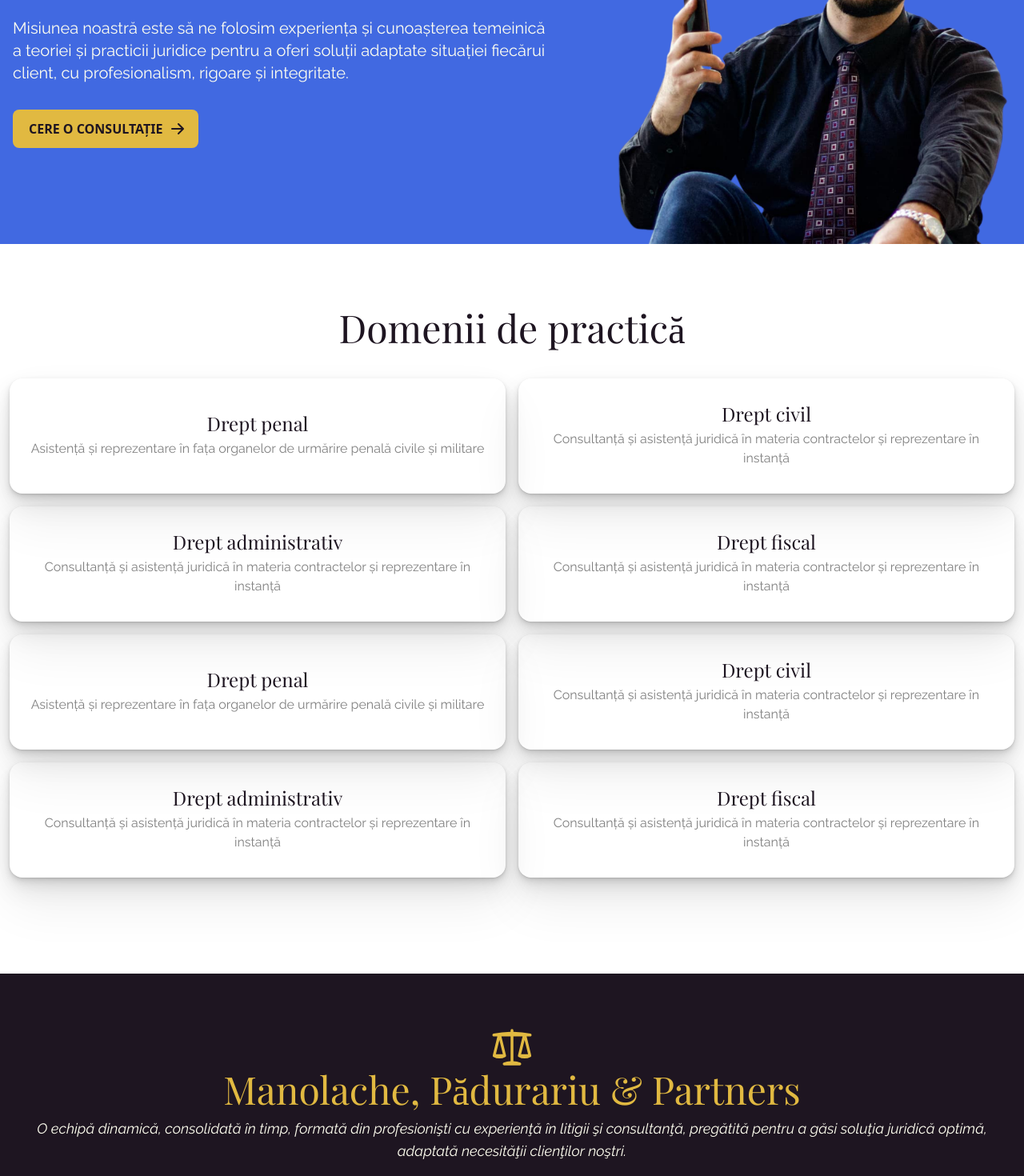
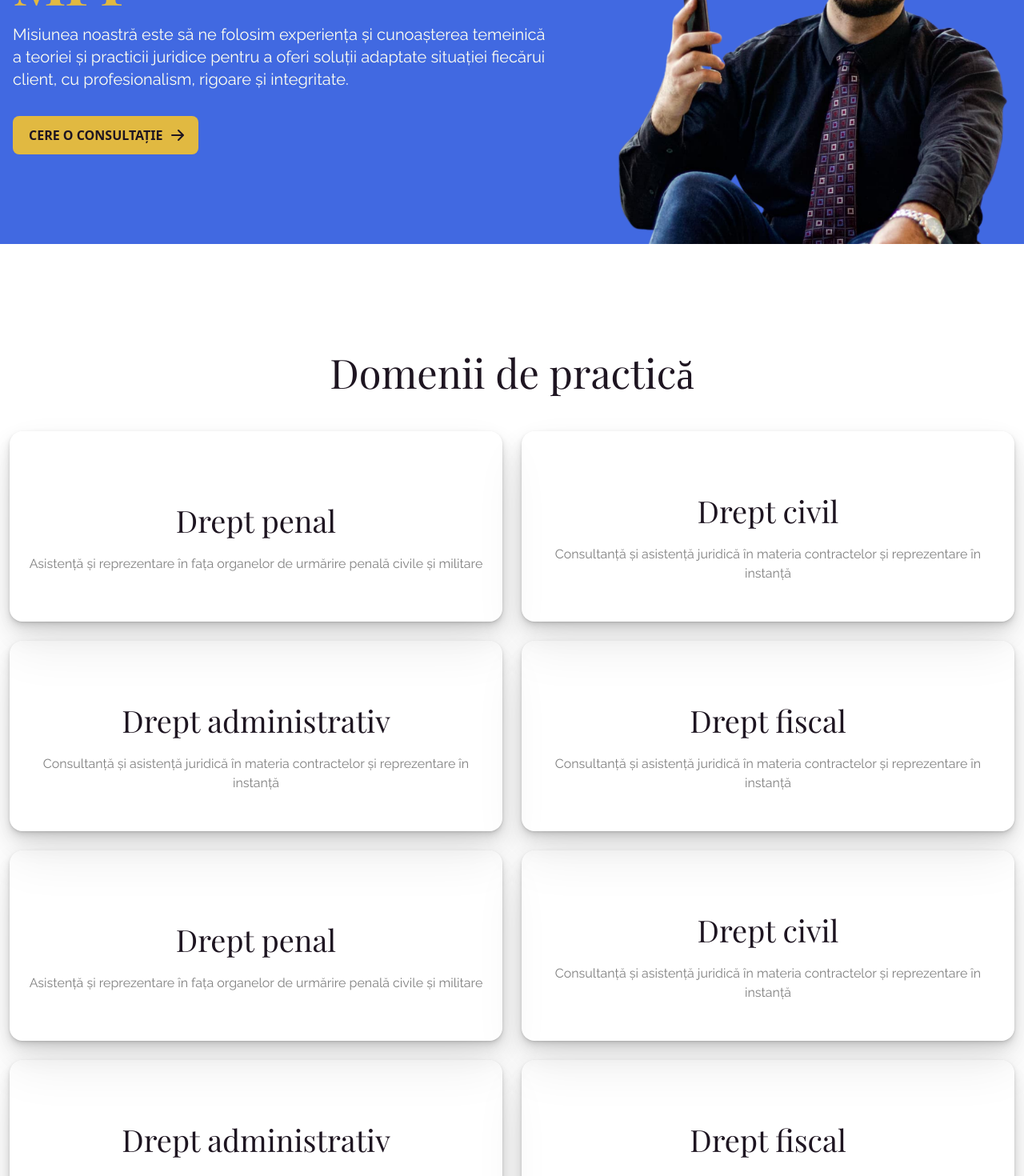
Before and after one commit to DCi-dev/lawfirm-website, a Next.js app: page / in a window 1280 px wide. Shown: the part 260-1730 px from the top of the page at 80% size. Built offline with nearby package versions, Linux system fonts and the light colour scheme; a web font is replaced by a local one.

Commit message:
Update Navbar Practice Hero

```diff
--- a/components/common/navbar/Navbar.js
+++ b/components/common/navbar/Navbar.js
@@ -11,7 +11,7 @@
 	return (
 		<>
 			<nav className='bg-ivory px-2 sm:px-4 py-2.5  fixed w-full z-20 top-0 left-0 border-b border-gold'>
-				<div class='container flex flex-wrap justify-between items-center mx-auto max-w-7xl'>
+				<div className='container flex flex-wrap justify-between items-center mx-auto max-w-7xl'>
 					<Link href='/'>
 						<a className='flex items-center'>
 							<svg
@@ -27,9 +27,9 @@
 					</Link>
 
 					{/* Menu */}
-					<div class='flex md:order-2'>
+					<div className='flex md:order-2'>
 						{/* Click to Dial button */}
-						<button className='text-white bg-blue hover:bg-gold focus:ring-4 focus:outline-none focus:ring-blue-300 font-medium rounded-lg text-sm px-5 py-2.5 text-center mr-3 md:mr-0'>
+						<button className='text-white bg-blue hover:bg-gold focus:ring-4 focus:outline-none focus:ring-blue-300 font-medium rounded-lg text-sm px-5 py-2.5 text-center mr-3 md:mr-0 hover:scale-105 transform transition duration-300 ease-in-out'>
 							<a href='tel:+40758513642' data-rel='external'>
 								<span className='text-white'>Sună-ne!</span>
 							</a>
@@ -59,22 +59,30 @@
 						}   justify-between bg-ivory items-center w-full md:flex md:w-auto md:order-1`}>
 						<div className='flex flex-col p-4 mt-4 bg-ivory rounded-lg border border-gray md:flex-row md:space-x-8 md:mt-0 md:text-sm md:font-medium md:border-0 '>
 							<Link href='/'>
-								<a className='block py-2 pr-4 pl-3 text-black font-bold rounded hover:text-ivory hover:bg-blue md:hover:bg-transparent md:hover:text-blue md:p-0'>
+								<a
+									onClick={handleClick}
+									className='block py-2 pr-4 pl-3 text-black font-bold rounded hover:text-ivory hover:bg-blue md:hover:bg-transparent md:hover:text-blue md:p-0'>
 									Acasa
 								</a>
 							</Link>
 							<Link href='/echipa'>
-								<a className='block py-2 pr-4 pl-3 text-black  font-bold rounded hover:text-ivory hover:bg-blue md:hover:bg-transparent md:hover:text-blue md:p-0'>
+								<a
+									onClick={handleClick}
+									className='block py-2 pr-4 pl-3 text-black  font-bold rounded hover:text-ivory hover:bg-blue md:hover:bg-transparent md:hover:text-blue md:p-0'>
 									Echipa noastră
 								</a>
 							</Link>
 							<Link href='/domenii-de-practica'>
-								<a className='block py-2 pr-4 pl-3 text-black  font-bold rounded hover:text-ivory hover:bg-blue md:hover:bg-transparent md:hover:text-blue md:p-0'>
+								<a
+									onClick={handleClick}
+									className='block py-2 pr-4 pl-3 text-black  font-bold rounded hover:text-ivory hover:bg-blue md:hover:bg-transparent md:hover:text-blue md:p-0'>
 									Domenii de practica
 								</a>
 							</Link>
 							<Link href='/contact'>
-								<a className='block py-2 pr-4 pl-3 text-black  font-bold rounded hover:text-ivory hover:bg-blue md:hover:bg-transparent md:hover:text-blue md:p-0'>
+								<a
+									onClick={handleClick}
+									className='block py-2 pr-4 pl-3 text-black  font-bold rounded hover:text-ivory hover:bg-blue md:hover:bg-transparent md:hover:text-blue md:p-0'>
 									Contact
 								</a>
 							</Link>
--- a/components/common/ui/cardAreas/CardAreas.js
+++ b/components/common/ui/cardAreas/CardAreas.js
@@ -11,12 +11,12 @@
 			<button
 				onClick={showAreas}
 				key={title}
-				className='rounded-2xl px-4 py-8 relative'
+				className='rounded-2xl px-4 py-8 relative hover:scale-105 transform transition duration-300 ease-in-out'
 				style={{
 					boxShadow:
 						"rgba(0, 0, 0, 0.07) 0px 1px 2px, rgba(0, 0, 0, 0.07) 0px 2px 4px, rgba(0, 0, 0, 0.07) 0px 4px 8px, rgba(0, 0, 0, 0.07) 0px 8px 16px, rgba(0, 0, 0, 0.07) 0px 16px 32px, rgba(0, 0, 0, 0.07) 0px 32px 64px",
 				}}>
-				<h3 className='text-2xl font-medium leading-6 text-black'>{title}</h3>
+				<h3 className=' leading-10 text-black'>{title}</h3>
 				<p className='mt-2 text-gray'>{text}</p>
 			</button>
 		</>
--- a/components/home/About.js
+++ b/components/home/About.js
@@ -1,7 +1,7 @@
 export default function About() {
 	return (
 		<>
-			<div className='bg-black py-16 px-3'>
+			<div className='bg-black py-16 px-4'>
 				<div className='text-center  max-w-7xl mx-auto'>
 					<svg
 						xmlns='http://www.w3.org/2000/svg'
@@ -14,10 +14,8 @@
 							clipRule='evenodd'
 						/>
 					</svg>
-					<h2 className='text-5xl text-gold'>
-						Manolache, Pădurariu & Partners
-					</h2>
-					<p className='italic text-lg text-ivory mt-3'>
+					<h2 className='text-gold'>Manolache, Pădurariu & Partners</h2>
+					<p className='italic text-ivory mt-3'>
 						O echipă dinamică, consolidată în timp, formată din profesionişti cu
 						experienţă în litigii şi consultanţă, pregătită pentru a găsi
 						soluţia juridică optimă, adaptată necesităţii clienţilor noştri.
--- a/components/home/Hero.js
+++ b/components/home/Hero.js
@@ -7,7 +7,6 @@
 		<>
 			<section className='bg-blue'>
 				<div className='grid max-w-7xl px-4 pt-24 mx-auto lg:gap-8 xl:gap-0 lg:pt-16 lg:grid-cols-12'>
-					{/* <div className='flex sm:flex-col lg:flex-row items-center lg:items-end justify-around px-3 max-w-7xl mx-auto'> */}
 					<div className='mr-auto place-self-center lg:col-span-7'>
 						<p className='max-w-2xl  font-light text-ivory text-lg  md:text-2xl lg:text-4xl uppercase'>
 							Bun venit la
@@ -22,17 +21,20 @@
 							integritate.
 						</p>
 						<Link href='/contact'>
-							<button className='inline-flex items-center justify-center px-5 py-3 mr-3 mb-8 text-base font-bold text-center text-black rounded-lg bg-gold hover:bg-ivory focus:ring-4 focus:ring-primary-300 uppercase'>
+							<button
+								className='inline-flex items-center justify-center px-5 py-3 mr-3 mb-8
+							text-base font-bold text-center text-black rounded-lg bg-gold hover:bg-ivory focus:ring-4
+							focus:ring-primary-300 uppercase hover:scale-105 transform transition duration-300 ease-in-out'>
 								Cere o consultație
 								<svg
-									class='w-5 h-5 ml-2 -mr-1'
+									className='w-5 h-5 ml-2 -mr-1'
 									fill='currentColor'
 									viewBox='0 0 20 20'
 									xmlns='http://www.w3.org/2000/svg'>
 									<path
-										fill-rule='evenodd'
+										fillRule='evenodd'
 										d='M10.293 3.293a1 1 0 011.414 0l6 6a1 1 0 010 1.414l-6 6a1 1 0 01-1.414-1.414L14.586 11H3a1 1 0 110-2h11.586l-4.293-4.293a1 1 0 010-1.414z'
-										clip-rule='evenodd'></path>
+										clipRule='evenodd'></path>
 								</svg>
 							</button>
 						</Link>
@@ -41,7 +43,6 @@
 						<Image src={heroPic} />
 					</div>
 				</div>
-				{/* </div> */}
 			</section>
 		</>
 	);
--- a/components/home/PracticeAreas.js
+++ b/components/home/PracticeAreas.js
@@ -1,58 +1,14 @@
 import CardAreas from "../common/ui/CardAreas/CardAreas";
+import { areasData } from "../../pages/api/domeniiData";
 
-const areasData = [
-	{
-		title: "Drept penal",
-		text: "Asistență și reprezentare în fața organelor de urmărire penală civile și militare",
-		slug: "penal",
-	},
-	{
-		title: "Drept civil",
-		text: "Consultanță și asistență juridică în materia contractelor și reprezentare în instanță",
-		slug: "drept-civil",
-	},
-	{
-		title: "Drept administrativ",
-		text: "Consultanță și asistență juridică în materia contractelor și reprezentare în instanță",
-		slug: "drept-administrativ",
-	},
-	{
-		title: "Drept fiscal",
-		text: "Consultanță și asistență juridică în materia contractelor și reprezentare în instanță",
-		slug: "drept-fiscal",
-	},
-	{
-		title: "Drept penal",
-		text: "Asistență și reprezentare în fața organelor de urmărire penală civile și militare",
-		slug: "penal",
-	},
-	{
-		title: "Drept civil",
-		text: "Consultanță și asistență juridică în materia contractelor și reprezentare în instanță",
-		slug: "drept-civil",
-	},
-	{
-		title: "Drept administrativ",
-		text: "Consultanță și asistență juridică în materia contractelor și reprezentare în instanță",
-		slug: "drept-administrativ",
-	},
-	{
-		title: "Drept fiscal",
-		text: "Consultanță și asistență juridică în materia contractelor și reprezentare în instanță",
-		slug: "drept-fiscal",
-	},
-];
-
-export default function PracticeAreas() {
+function PracticeAreas() {
 	return (
 		<>
 			<div className='py-20 px-3'>
 				<div className='max-w-7xl mx-auto'>
-					<h2 className='text-5xl text-black text-center mb-8'>
-						Domenii de practică
-					</h2>
+					<h2 className='text-black text-center mb-8'>Domenii de practică</h2>
 					<div className='mt-10'>
-						<div className='grid grid-cols-1 gap-4 md:grid-cols-2 xl:grid-cols-4 pb-10  lg:pb-10 px-20 lg:px-0'>
+						<div className='grid grid-cols-1 gap-6 md:grid-cols-2 xl:grid-cols-4 pb-10  lg:pb-10 px-20 lg:px-0'>
 							{areasData.map((item, index) => (
 								<CardAreas
 									title={item.title}
@@ -68,3 +24,5 @@
 		</>
 	);
 }
+
+export default PracticeAreas;
--- /dev/null
+++ b/pages/api/domeniiData.js
@@ -0,0 +1,42 @@
+export const areasData = [
+	{
+		title: "Drept penal",
+		text: "Asistență și reprezentare în fața organelor de urmărire penală civile și militare",
+		slug: "penal",
+	},
+	{
+		title: "Drept civil",
+		text: "Consultanță și asistență juridică în materia contractelor și reprezentare în instanță",
+		slug: "drept-civil",
+	},
+	{
+		title: "Drept administrativ",
+		text: "Consultanță și asistență juridică în materia contractelor și reprezentare în instanță",
+		slug: "drept-administrativ",
+	},
+	{
+		title: "Drept fiscal",
+		text: "Consultanță și asistență juridică în materia contractelor și reprezentare în instanță",
+		slug: "drept-fiscal",
+	},
+	{
+		title: "Drept penal",
+		text: "Asistență și reprezentare în fața organelor de urmărire penală civile și militare",
+		slug: "penal",
+	},
+	{
+		title: "Drept civil",
+		text: "Consultanță și asistență juridică în materia contractelor și reprezentare în instanță",
+		slug: "drept-civil",
+	},
+	{
+		title: "Drept administrativ",
+		text: "Consultanță și asistență juridică în materia contractelor și reprezentare în instanță",
+		slug: "drept-administrativ",
+	},
+	{
+		title: "Drept fiscal",
+		text: "Consultanță și asistență juridică în materia contractelor și reprezentare în instanță",
+		slug: "drept-fiscal",
+	},
+];
--- a/styles/globals.css
+++ b/styles/globals.css
@@ -12,4 +12,40 @@
 }
 p {
 	font-family: "Raleway", sans-serif;
+	margin-bottom: 1rem;
 }
+
+h1,
+h2,
+h3,
+h4,
+h5 {
+	margin: 3rem 0 1.38rem;
+	line-height: 1.3;
+}
+
+h1 {
+	margin-top: 0;
+	font-size: 4.209rem;
+}
+
+h2 {
+	font-size: 3.157rem;
+}
+
+h3 {
+	font-size: 2.369rem;
+}
+
+h4 {
+	font-size: 1.777rem;
+}
+
+h5 {
+	font-size: 1.333rem;
+}
+
+small,
+.text_small {
+	font-size: 0.75rem;
+}
```
Also changed, not shown: pages/api/domeniiApi.js (deleted).
